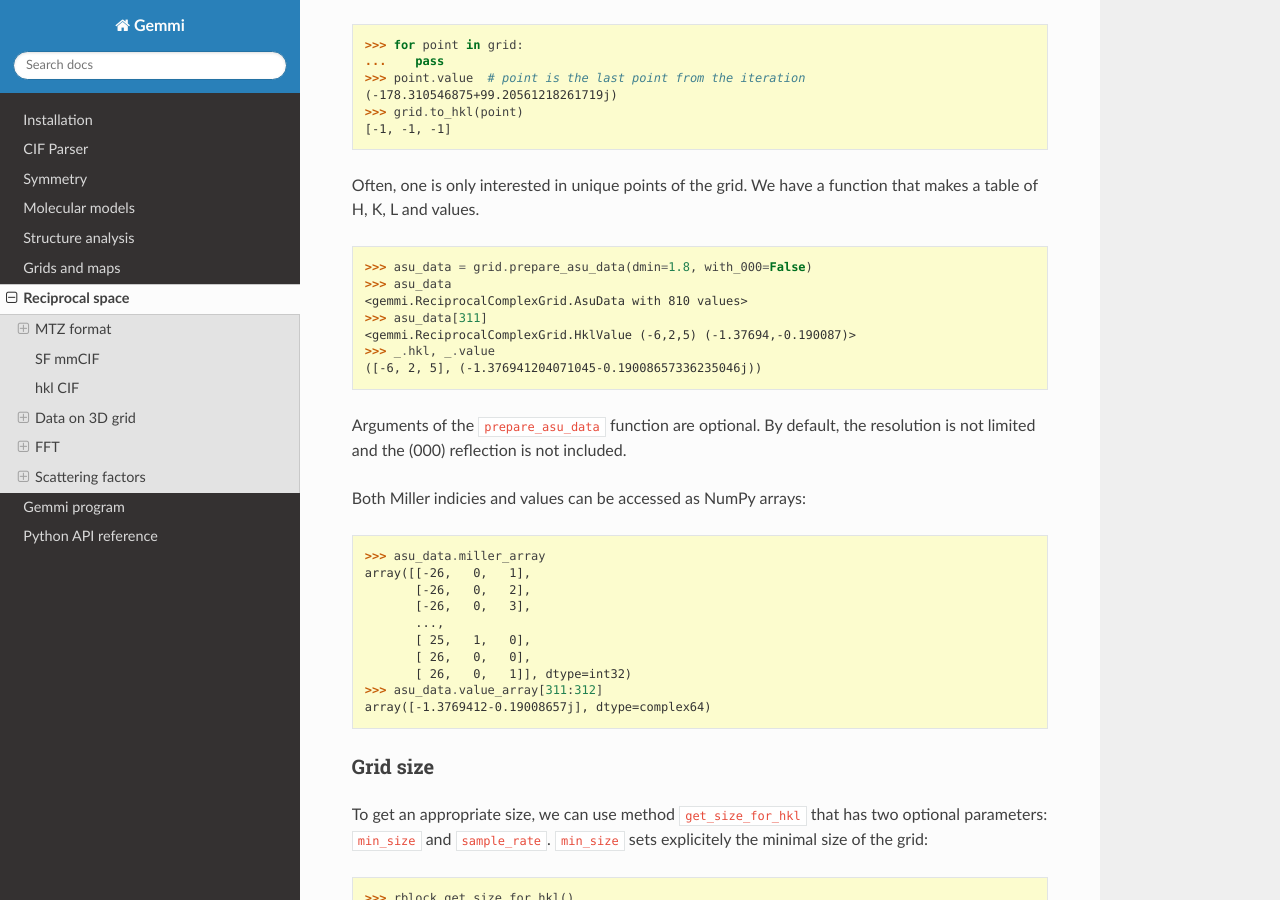
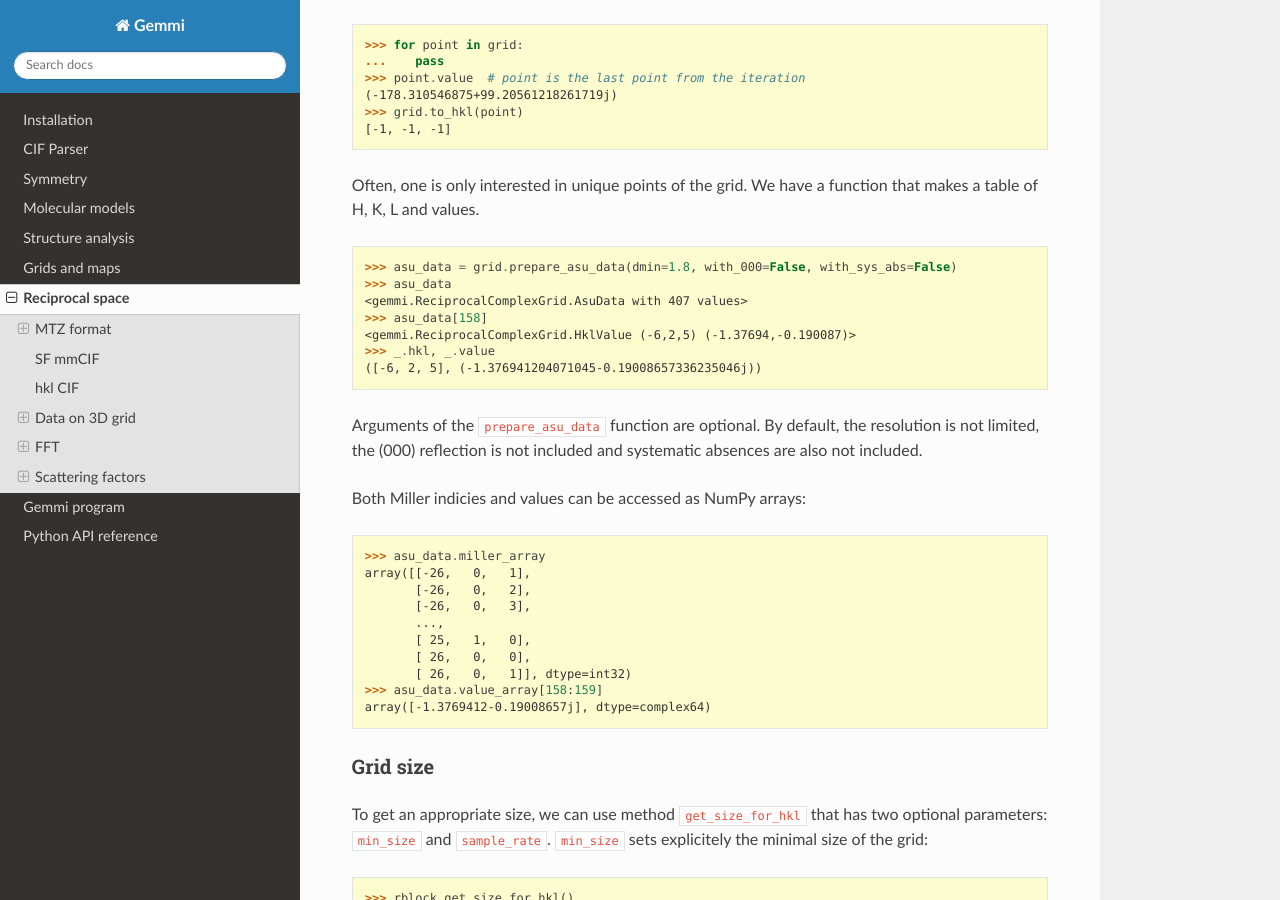
Before and after one commit to project-gemmi/gemmi, a Sphinx documentation site: the page built from docs/hkl.rst, in a window 1280 px wide and 900 px high, scrolled down 16635 px. Built offline with Sphinx 7.4.7 and the Read the Docs theme 2.0.0, drawn with Linux system fonts in a browser that asks for light colours.

Commit message:
add optional arg with_sys_abs=false to prepare_asu_data()

```diff
--- a/docs/hkl.rst
+++ b/docs/hkl.rst
@@ -883,17 +883,17 @@ We have a function that makes a table of H, K, L and values.
 
 .. doctest::
 
-  >>> asu_data = grid.prepare_asu_data(dmin=1.8, with_000=False)
+  >>> asu_data = grid.prepare_asu_data(dmin=1.8, with_000=False, with_sys_abs=False)
   >>> asu_data
-  <gemmi.ReciprocalComplexGrid.AsuData with 810 values>
-  >>> asu_data[311]
+  <gemmi.ReciprocalComplexGrid.AsuData with 407 values>
+  >>> asu_data[158]
   <gemmi.ReciprocalComplexGrid.HklValue (-6,2,5) (-1.37694,-0.190087)>
   >>> _.hkl, _.value
   ([-6, 2, 5], (-1.376941204071045-0.19008657336235046j))
 
 Arguments of the ``prepare_asu_data`` function are optional.
-By default, the resolution is not limited and the (000) reflection
-is not included.
+By default, the resolution is not limited, the (000) reflection is not included
+and systematic absences are also not included.
 
 Both Miller indicies and values can be accessed as NumPy arrays:
 
@@ -908,7 +908,7 @@ Both Miller indicies and values can be accessed as NumPy arrays:
          [ 25,   1,   0],
          [ 26,   0,   0],
          [ 26,   0,   1]], dtype=int32)
-  >>> asu_data.value_array[311:312]
+  >>> asu_data.value_array[158:159]
   array([-1.3769412-0.19008657j], dtype=complex64)
 
 
```
Also changed, not shown: 2 other files.
